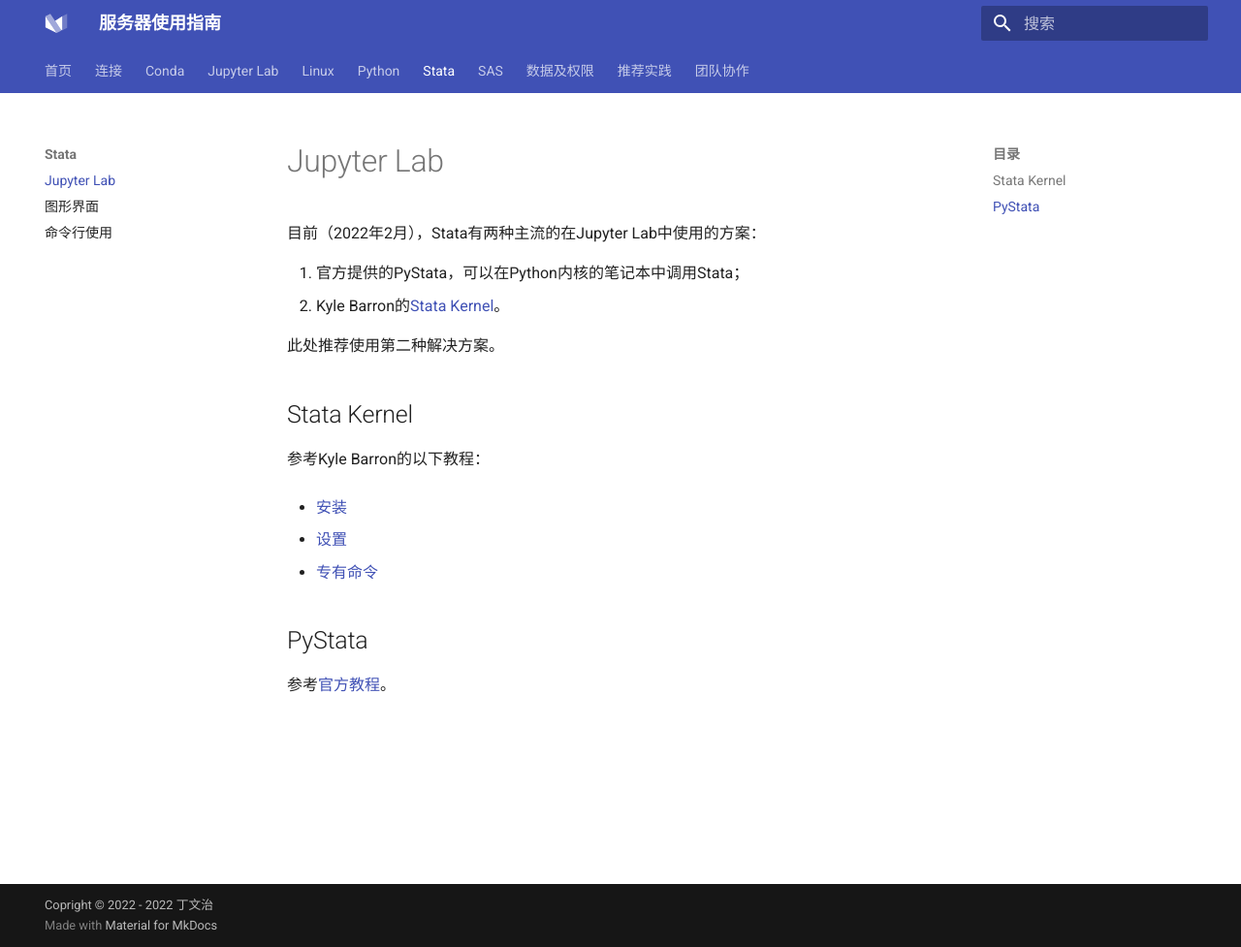
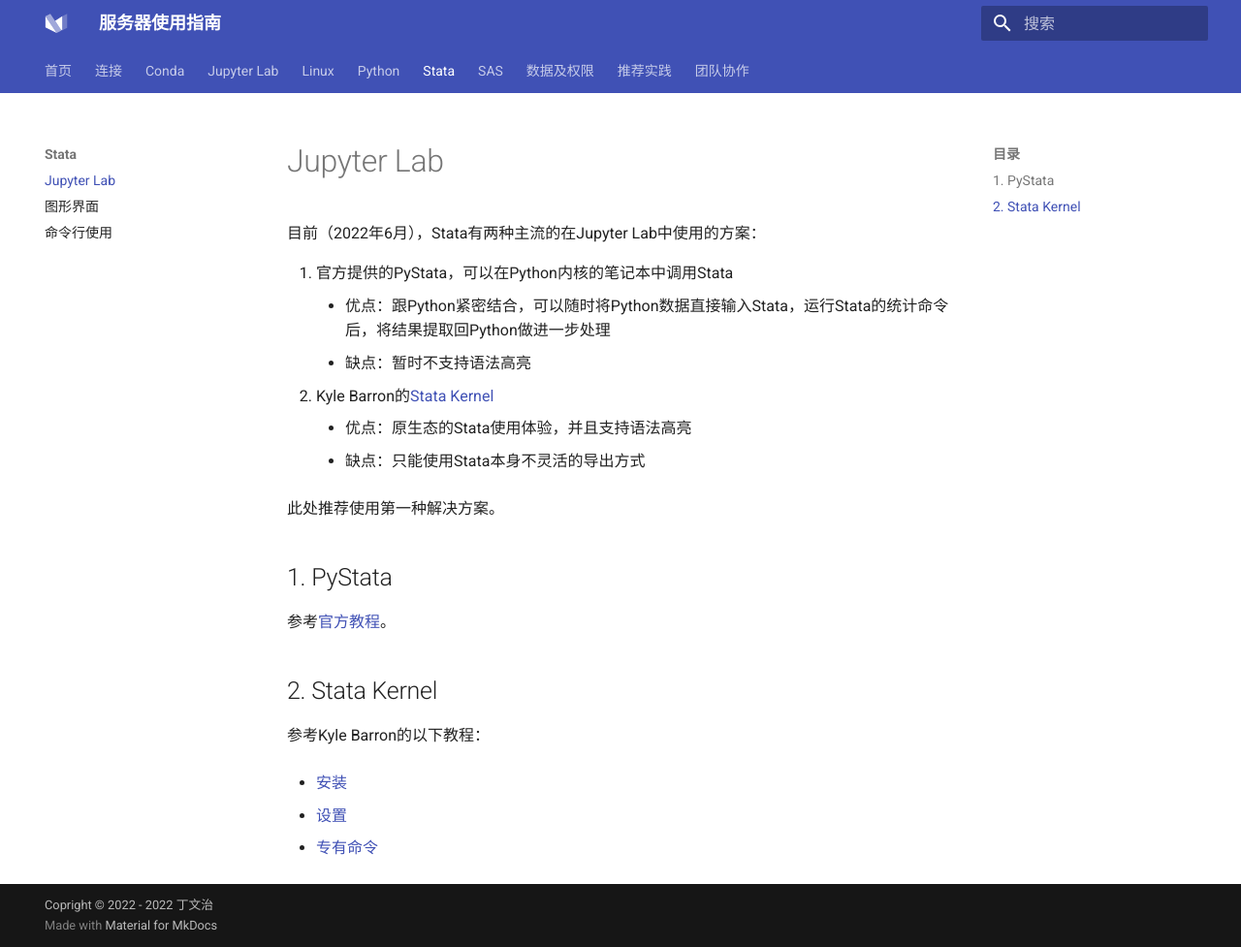
Before and after one commit to Wenzhi-Ding/Server-User-Guide, an MkDocs documentation site: the page built from docs/04-stata/jupyter.md, in a window 1280 px wide and 977 px high. Shown: the whole window at 97% size. Built offline with MkDocs 1.6.1 and Material for MkDocs 9.7.7, drawn with Linux system fonts in a browser that asks for light colours.

```diff
--- a/docs/04-stata/jupyter.md
+++ b/docs/04-stata/jupyter.md
@@ -1,11 +1,25 @@
-目前（2022年2月），Stata有两种主流的在Jupyter Lab中使用的方案：
+目前（2022年6月），Stata有两种主流的在Jupyter Lab中使用的方案：
 
-1. 官方提供的PyStata，可以在Python内核的笔记本中调用Stata；
-2. Kyle Barron的[Stata Kernel](https://kylebarron.dev/stata_kernel/)。
+1. 官方提供的PyStata，可以在Python内核的笔记本中调用Stata
+	* 优点：跟Python紧密结合，可以随时将Python数据直接输入Stata，运行Stata的统计命令后，将结果提取回Python做进一步处理
+	* 缺点：暂时不支持语法高亮
+2. Kyle Barron的[Stata Kernel](https://kylebarron.dev/stata_kernel/)
+	* 优点：原生态的Stata使用体验，并且支持语法高亮
+	* 缺点：只能使用Stata本身不灵活的导出方式
 
-此处推荐使用第二种解决方案。
 
-## Stata Kernel
+
+此处推荐使用第一种解决方案。
+
+
+
+## 1. PyStata
+
+参考[官方教程](https://www.stata.com/python/pystata/)。
+
+
+
+## 2. Stata Kernel
 
 参考Kyle Barron的以下教程：
 
--- a/mkdocs.yml
+++ b/mkdocs.yml
@@ -109,13 +109,16 @@
     - 使用: 02-conda/use.md
   - Jupyter Lab:
     - 安装: 03-jupyter/install.md
-    - 使用: 03-jupyter/use.md
+    - 网页版: 03-jupyter/web.md
+    - VSCode版: 03-jupyter/vscode.md
+    - 操作简介: 03-jupyter/use.md
   - Linux:
     - 基本命令: 08-linux/basic.md
     - 稳定运行程序: 08-linux/screen.md
     - 图形界面: 08-linux/gui.md
     - 服务器间同步文件: 08-linux/rsync.md
     - 检查内存缓存占用: 08-linux/smem.md
+    - 免密码登录: 08-linux/pubkey.md
   - Python:
     - 安装: 06-python/install.md
     - 环境管理: 06-python/env.md
```
Also changed, not shown: other parts of docs/04-stata/jupyter.md (+0 -4 lines), docs/03-jupyter/use.md (+0 -70 lines), docs/03-jupyter/vscode.md (added, +28 -0 lines), docs/03-jupyter/web.md (added, +67 -0 lines), docs/08-linux/pubkey.md (added, +42 -0 lines), docs/index.md (+3 -4 lines), docs/assets/jupyter-vscode-restore-kernel.png (added).
